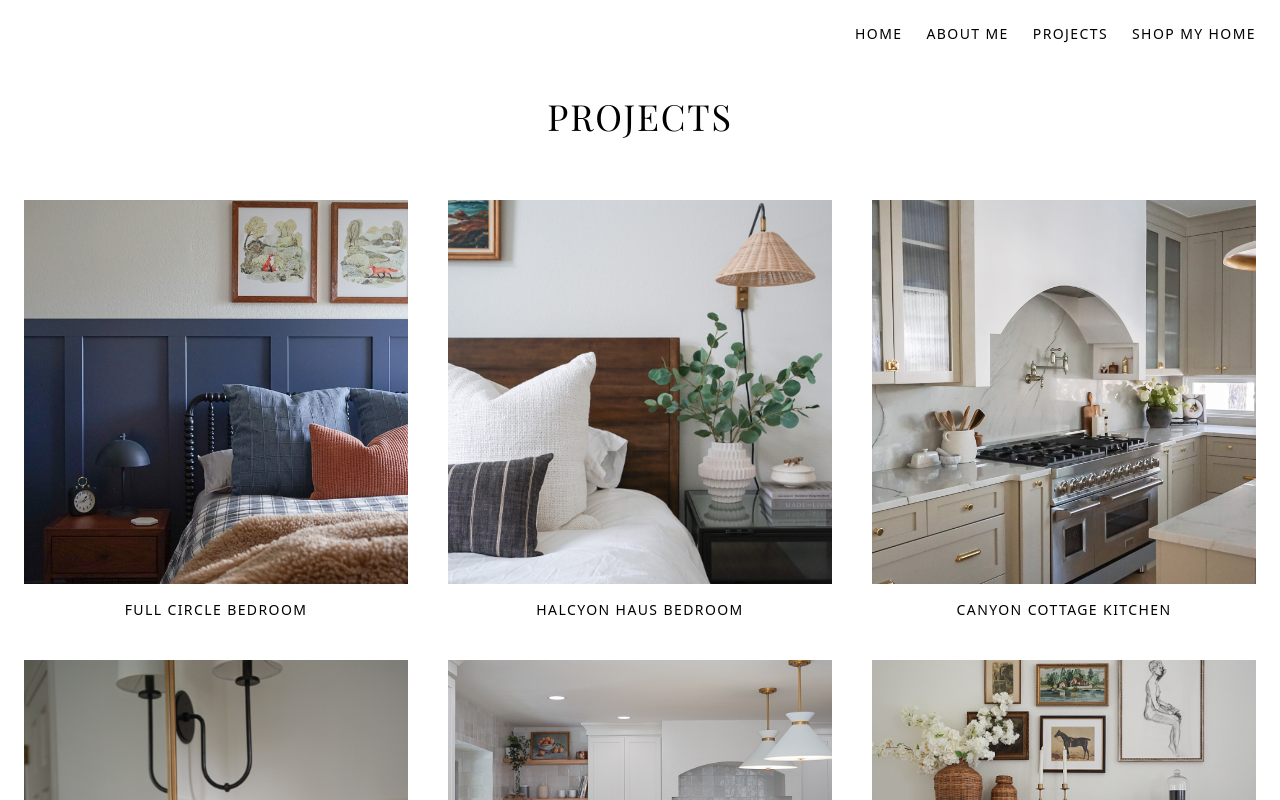
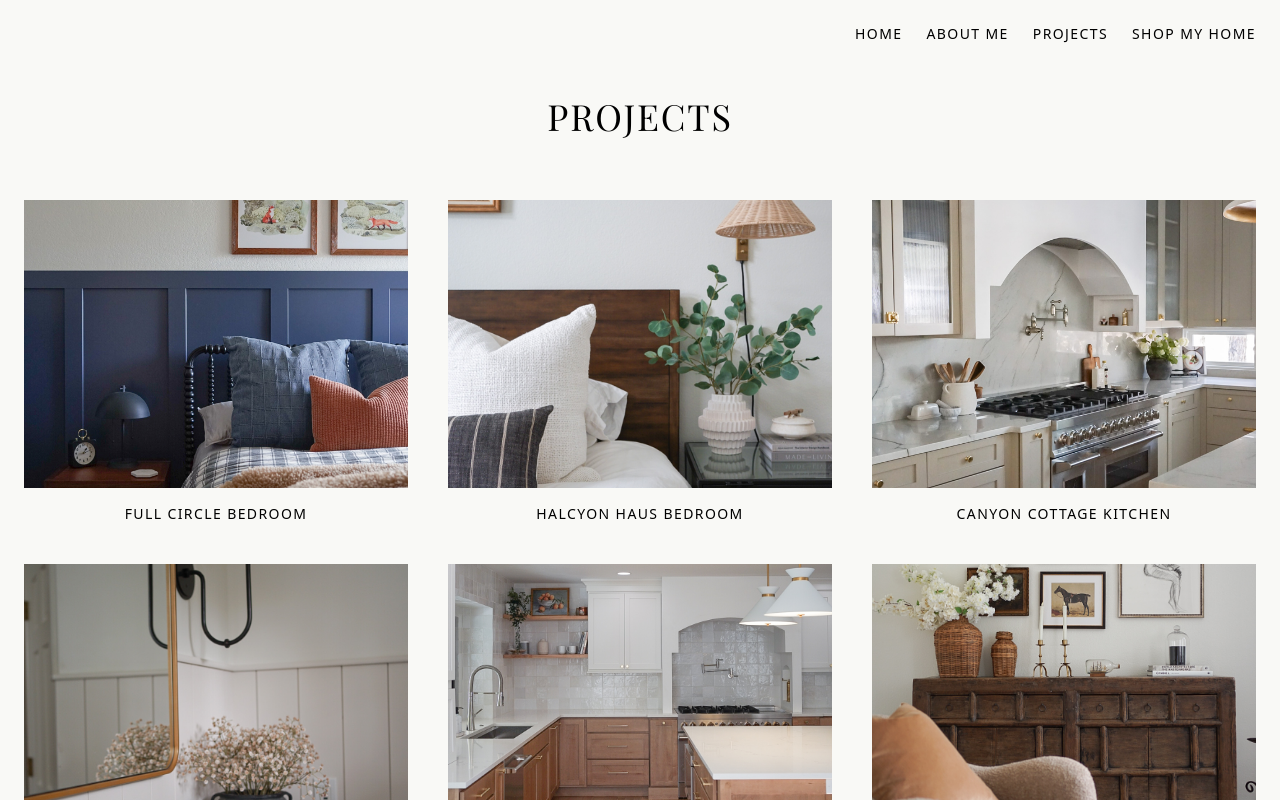
Before and after one commit to HalcyonHaus/halcyonhaus-site, a Next.js app: page /projects in a window 1280 px wide. Shown: the top 800 px of the page. Built offline with nearby package versions, Linux system fonts and the light colour scheme.

Commit message:
Update projects.js

```diff
--- a/pages/projects.js
+++ b/pages/projects.js
@@ -37,7 +37,7 @@ const projects = [
 
 export default function ProjectsPage() {
   return (
-    <div className="min-h-screen bg-white text-black font-sans">
+    <div className="min-h-screen text-black font-sans" style={{ backgroundColor: "#f9f9f6" }}>
       <Head>
         <title>Projects – Halcyon Haus</title>
         <link
@@ -75,7 +75,7 @@ export default function ProjectsPage() {
         <div className="grid grid-cols-1 sm:grid-cols-2 lg:grid-cols-3 gap-10 mt-16">
           {projects.map((project, index) => (
             <div key={index} className="group">
-              <div className="relative w-full h-72 md:h-96 overflow-hidden">
+              <div className="relative w-full h-60 md:h-72 overflow-hidden">
                 <Image
                   src={project.image}
                   alt={project.title}
@@ -91,6 +91,7 @@ export default function ProjectsPage() {
           ))}
         </div>
       </main>
+
       {/* Footer */}
       <footer className="mt-8 pb-6 text-center text-xs text-gray-500 uppercase tracking-widest font-inter">
         <p className="mb-2">© {new Date().getFullYear()} Halcyon Haus</p>
```
Lines whose indentation alone changed are shown as unchanged.
